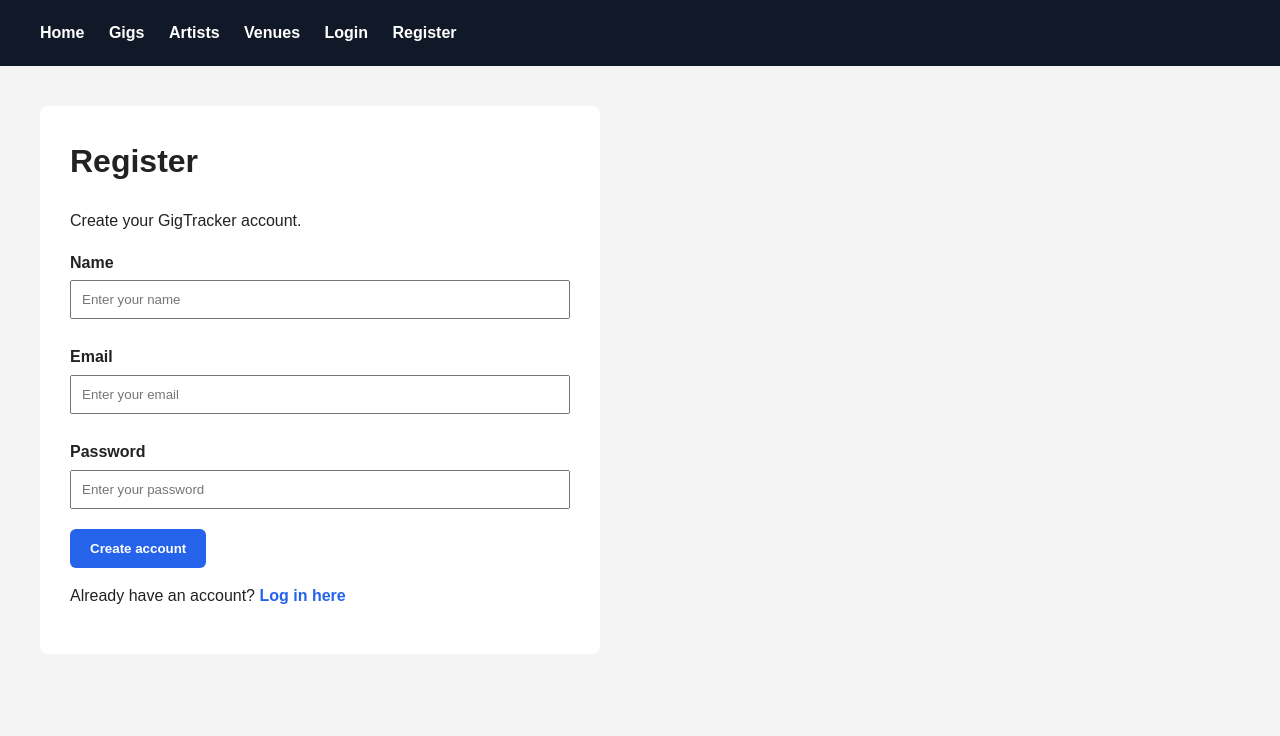
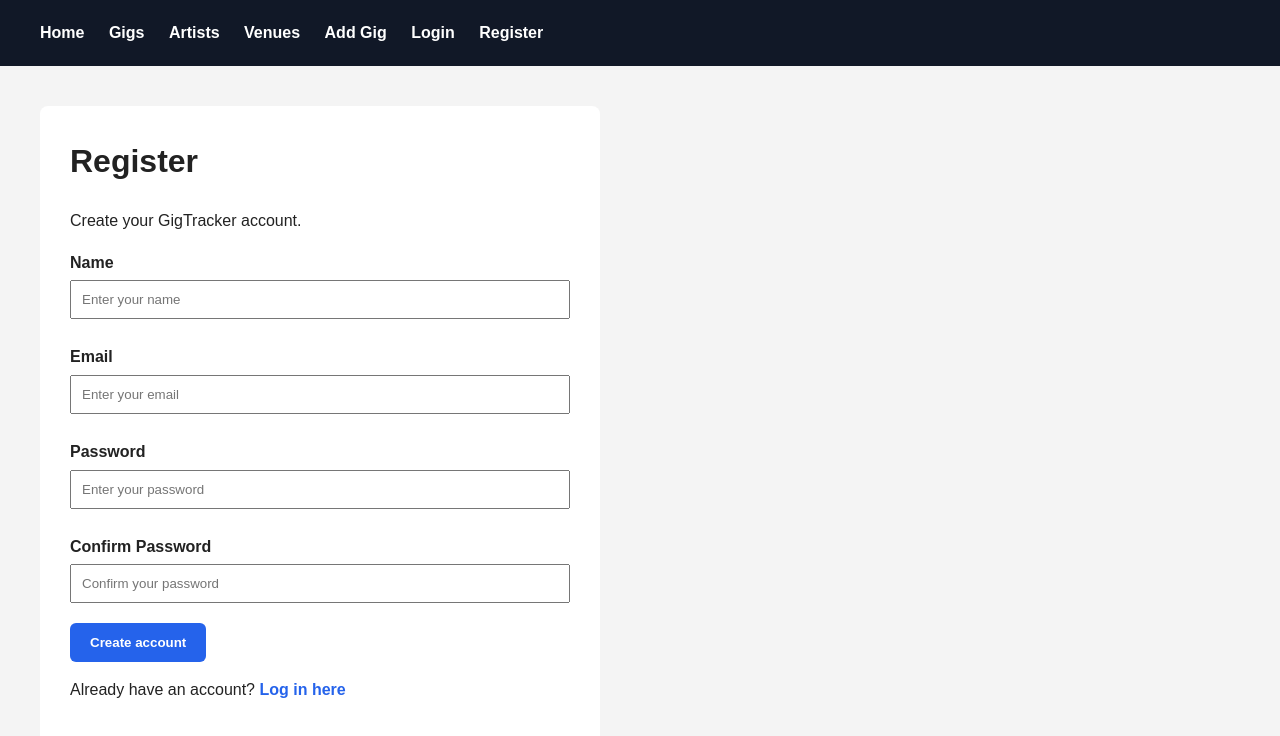
Before and after one commit to KianS-0/tm470-gig-management-system-I9389343, a plain HTML site: page register.html in a window 1280 px wide. Drawn offline with Linux system fonts and the light colour scheme.

Commit message:
Updated the Register page to improve the user flow and make it feel more complete as part of the front-end prototype. I added a confirm password field and a link back to the login page so the form better reflects a realistic account creation process. This also improves consistency across the site and supports the authentication feature set in the project brief.

```diff
--- a/register.html
+++ b/register.html
@@ -82,6 +82,7 @@
     <a href="gigs.html">Gigs</a>
     <a href="artists.html">Artists</a>
     <a href="venues.html">Venues</a>
+    <a href="add-gig.html">Add Gig</a>
     <a href="login.html">Login</a>
     <a href="register.html">Register</a>
   </nav>
@@ -100,6 +101,9 @@
       <label for="password">Password</label>
       <input type="password" id="password" placeholder="Enter your password">
 
+      <label for="confirm-password">Confirm Password</label>
+      <input type="password" id="confirm-password" placeholder="Confirm your password">
+
       <button class="button">Create account</button>
 
       <p class="helper-text">Already have an account? <a href="login.html">Log in here</a></p>
```
